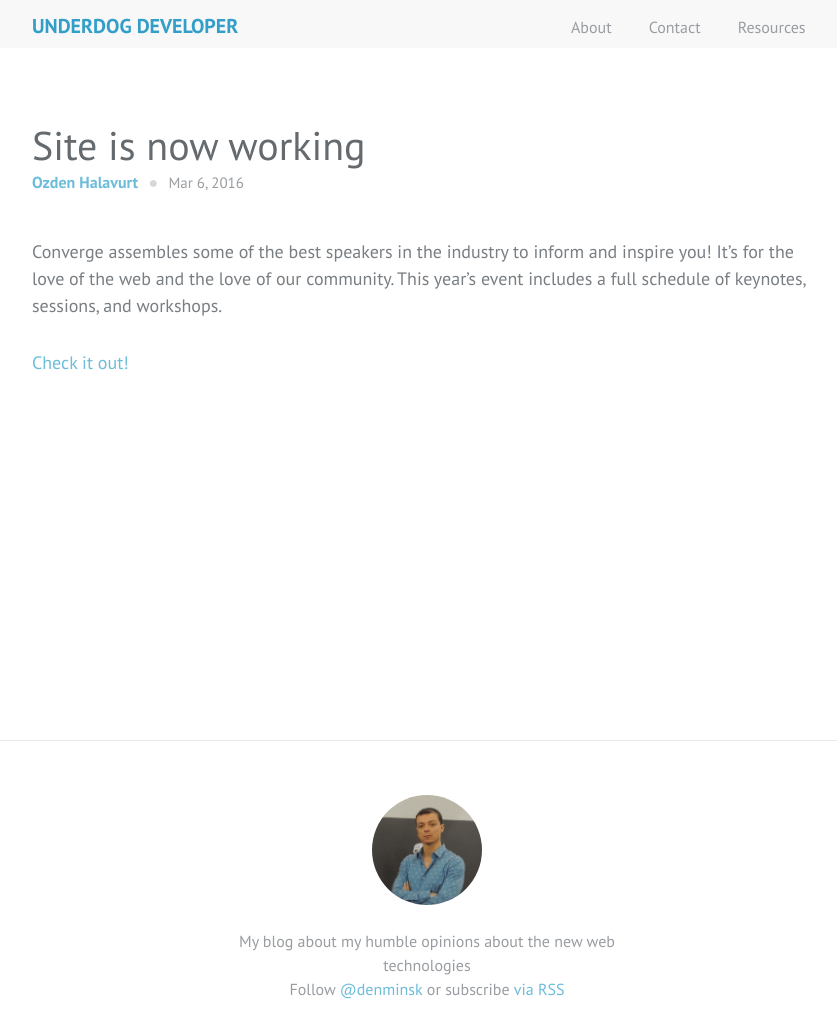
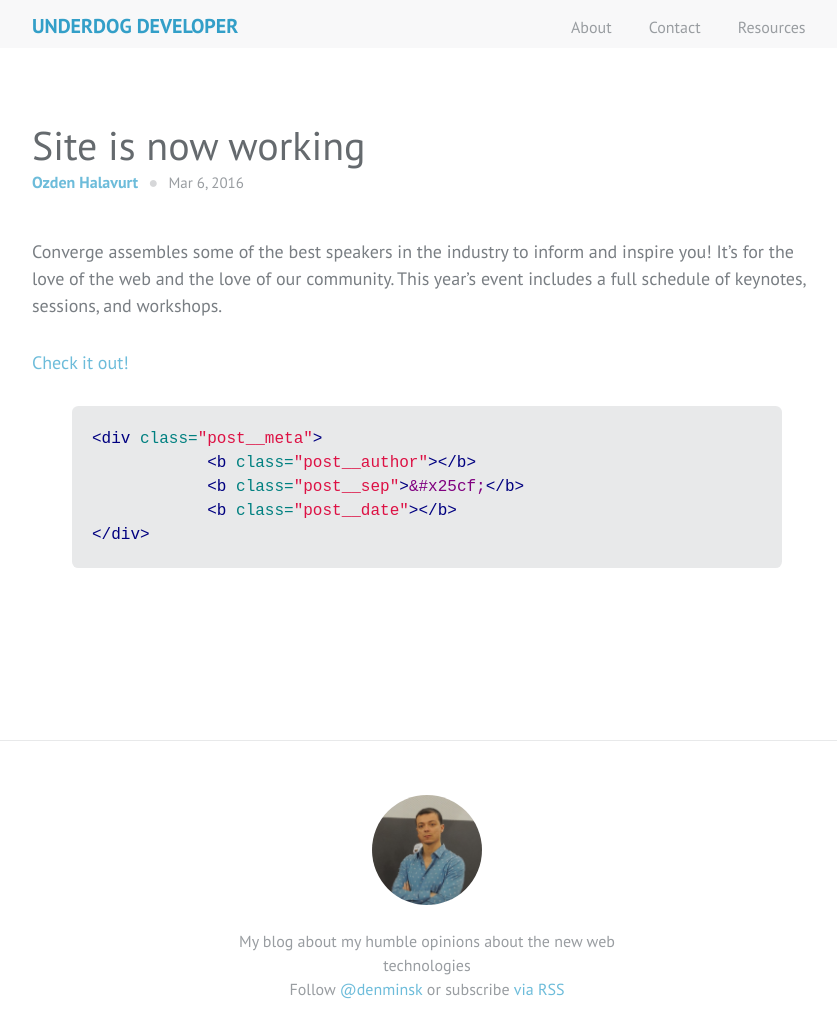
Before and after one commit to underdogdev/underdogdev.github.io, a Jekyll site: the page built from _posts/2016-03-06-new-site.markdown, in a window 1280 px wide. Shown: the whole page, without its empty margins (213-1050 px from the left). Built offline with Jekyll 4.4.1, drawn with Linux system fonts in a browser that asks for light colours.

Commit message:
markdown

```diff
--- a/_posts/2016-03-06-new-site.markdown
+++ b/_posts/2016-03-06-new-site.markdown
@@ -5,3 +5,11 @@ title: "Site is now working"
 Converge assembles some of the best speakers in the industry to inform and inspire you! It's for the love of the web and the love of our community. This year's event includes a full schedule of keynotes, sessions, and workshops.
 
 [Check it out!](http://convergese.com/)
+
+{% highlight html %}
+<div class="post__meta">
+            <b class="post__author">{{ post.author }}</b>
+            <b class="post__sep">&#x25cf;</b>
+            <b class="post__date">{{ post.date | date: "%b %-d, %Y" }}</b>
+</div>
+{% endhighlight %}
```
